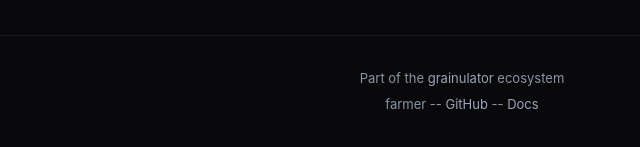
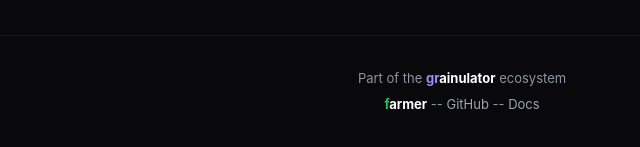
Before and after one commit to grainulation/farmer, a website: page site/index.html in a window 1280 px wide. Shown: the part 4918-5065 px from the top of the page, 178-818 px from the left. Drawn offline with Linux system fonts and the light colour scheme.

Commit message:
style: colored + bold names in footer

```diff
--- a/site/index.html
+++ b/site/index.html
@@ -461,8 +461,8 @@ requests a tool call. No polling delay.</div>
 
 <footer>
   <div class="container">
-    <p>Part of the <a href="https://grainulator.github.io/grainulator/">grainulator</a> ecosystem</p>
-    <p>farmer -- <a href="https://github.com/grainulator/farmer">GitHub</a> -- <a href="https://github.com/grainulator/farmer#readme">Docs</a></p>
+    <p>Part of the <a href="https://grainulator.github.io/grainulator/"><strong style="color:#fff"><span style="color:#a78bfa">gr</span>ainulator</strong></a> ecosystem</p>
+    <p><strong style="color:#fff"><span style="color:#22c55e">f</span>armer</strong> -- <a href="https://github.com/grainulator/farmer">GitHub</a> -- <a href="https://github.com/grainulator/farmer#readme">Docs</a></p>
   </div>
 </footer>
 
```
